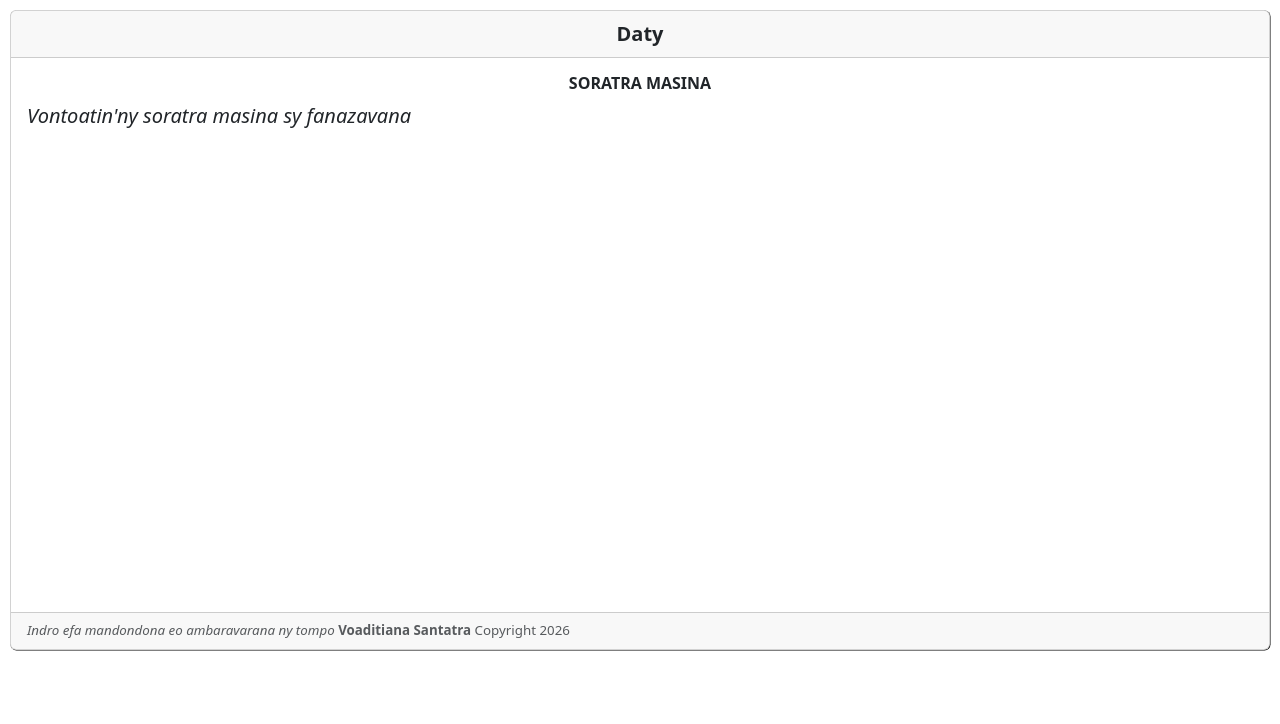
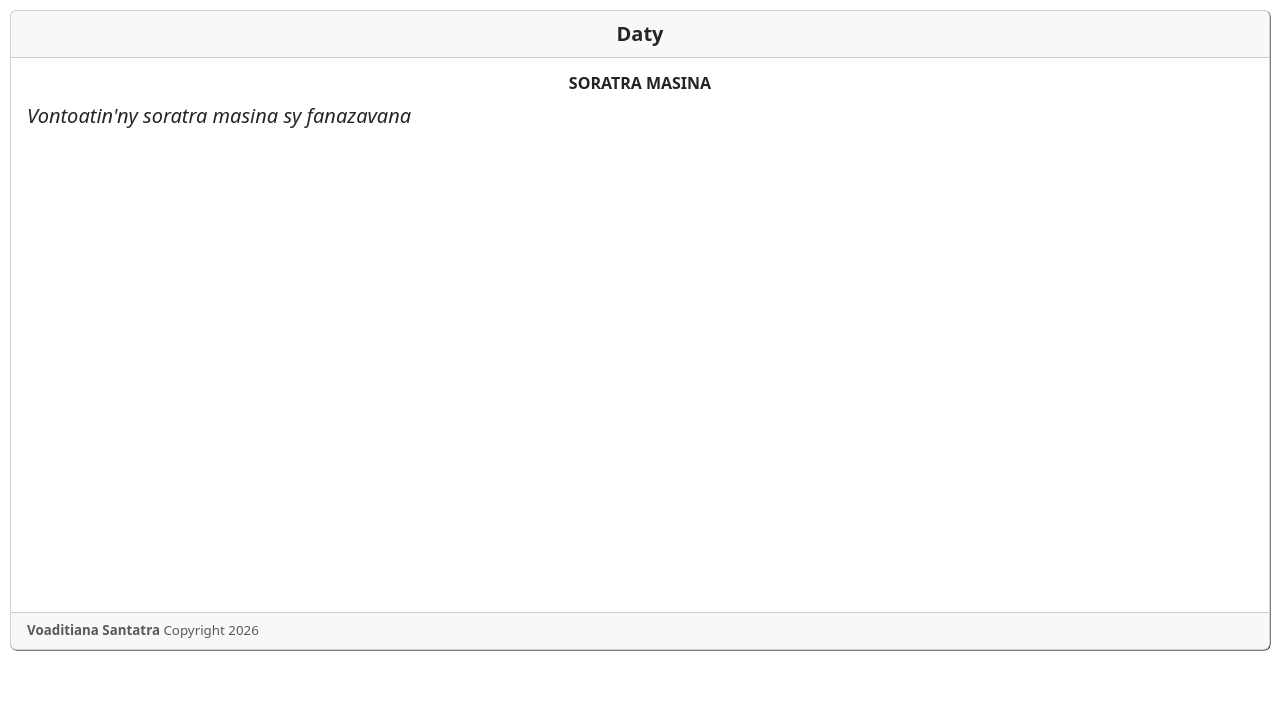
Before and after one commit to Voaditiana/vavaka, a Django app: page / in a window 1280 px wide. Shown: the top 724 px of the page. Run offline with Django 5.2, Linux system fonts and the light colour scheme; some libraries are stand-ins or nearby versions.

Commit message:
Remove italic text from card footer

```diff
--- a/templates/index.html
+++ b/templates/index.html
@@ -34,7 +34,6 @@
       </p>
     </div>
     <div class="card-footer text-muted">
-      <i>Indro efa mandondona eo ambaravarana ny tompo</i>
       <b>Voaditiana Santatra</b> Copyright 2026
     </div>
   </div>
```
